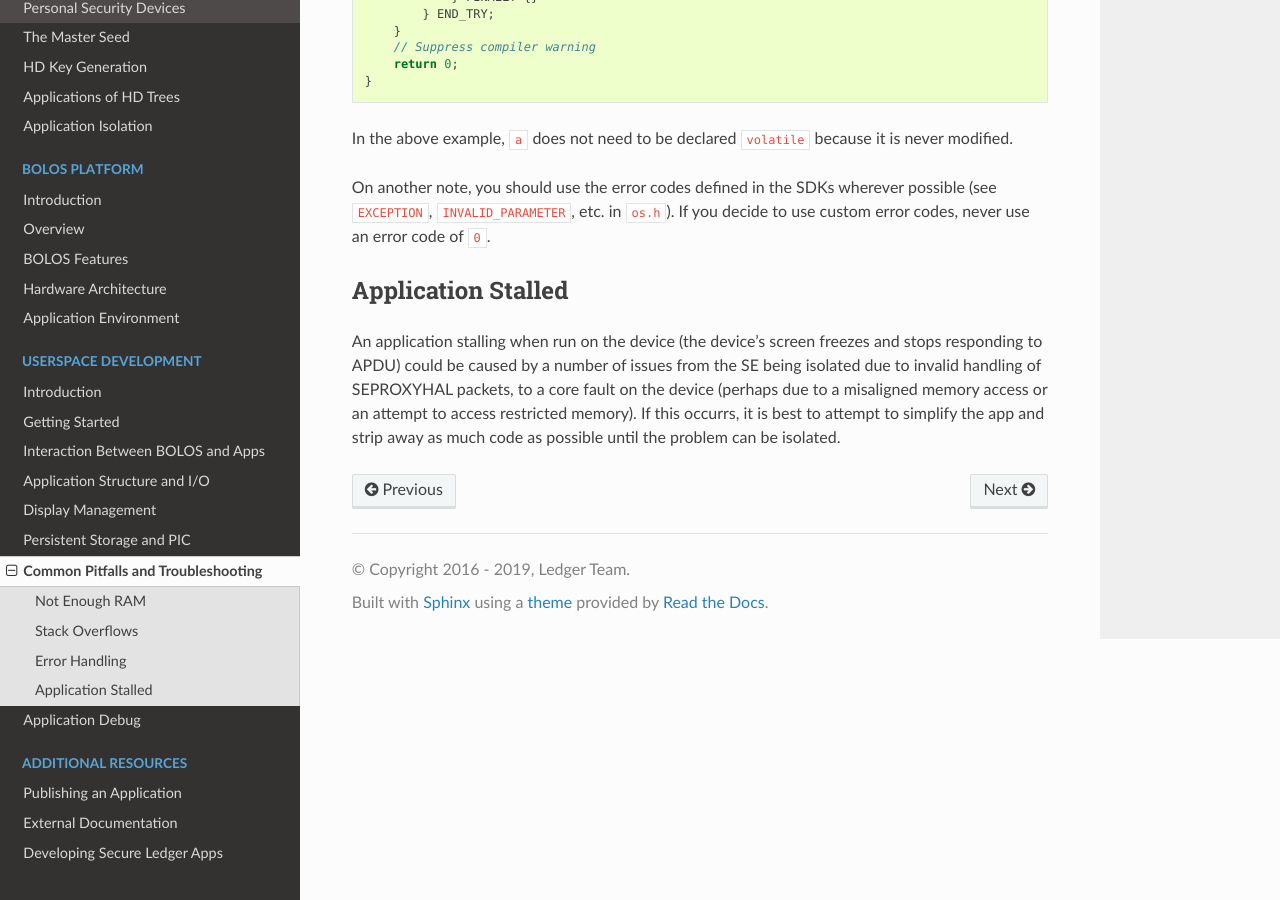
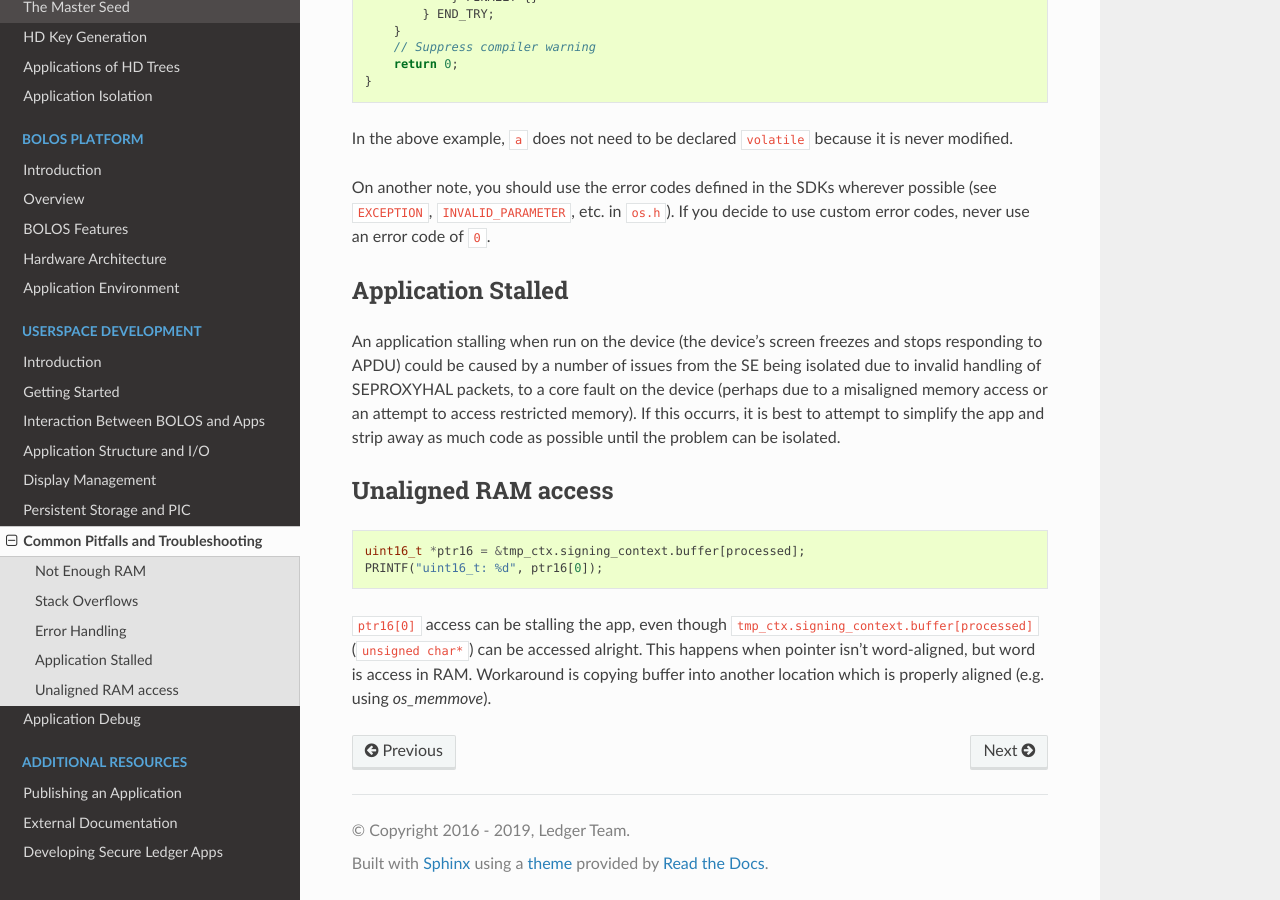
Before and after one commit to LedgerHQ/ledger-dev-doc, a Sphinx documentation site: the page built from source/userspace/troubleshooting.rst, in a window 1280 px wide and 900 px high, scrolled down 2303 px. Built offline with Sphinx 7.4.7 and the Read the Docs theme 2.0.0, drawn with Linux system fonts in a browser that asks for light colours.

Commit message:
Update troubleshooting.rst
Add "Unaligned RAM access" section

```diff
--- a/source/userspace/troubleshooting.rst
+++ b/source/userspace/troubleshooting.rst
@@ -137,3 +137,13 @@ being isolated due to invalid handling of SEPROXYHAL packets, to a core fault on
 the device (perhaps due to a misaligned memory access or an attempt to access
 restricted memory). If this occurrs, it is best to attempt to simplify the app
 and strip away as much code as possible until the problem can be isolated.
+
+Unaligned RAM access
+-------------------
+
+.. code-block:: c
+
+  uint16_t *ptr16 = &tmp_ctx.signing_context.buffer[processed];
+  PRINTF("uint16_t: %d", ptr16[0]);
+
+``ptr16[0]`` access can be stalling the app, even though ``tmp_ctx.signing_context.buffer[processed]`` (``unsigned char*``) can be accessed alright. This happens when pointer isn't word-aligned, but word is access in RAM. Workaround is copying buffer into another location which is properly aligned (e.g. using `os_memmove`).
```
